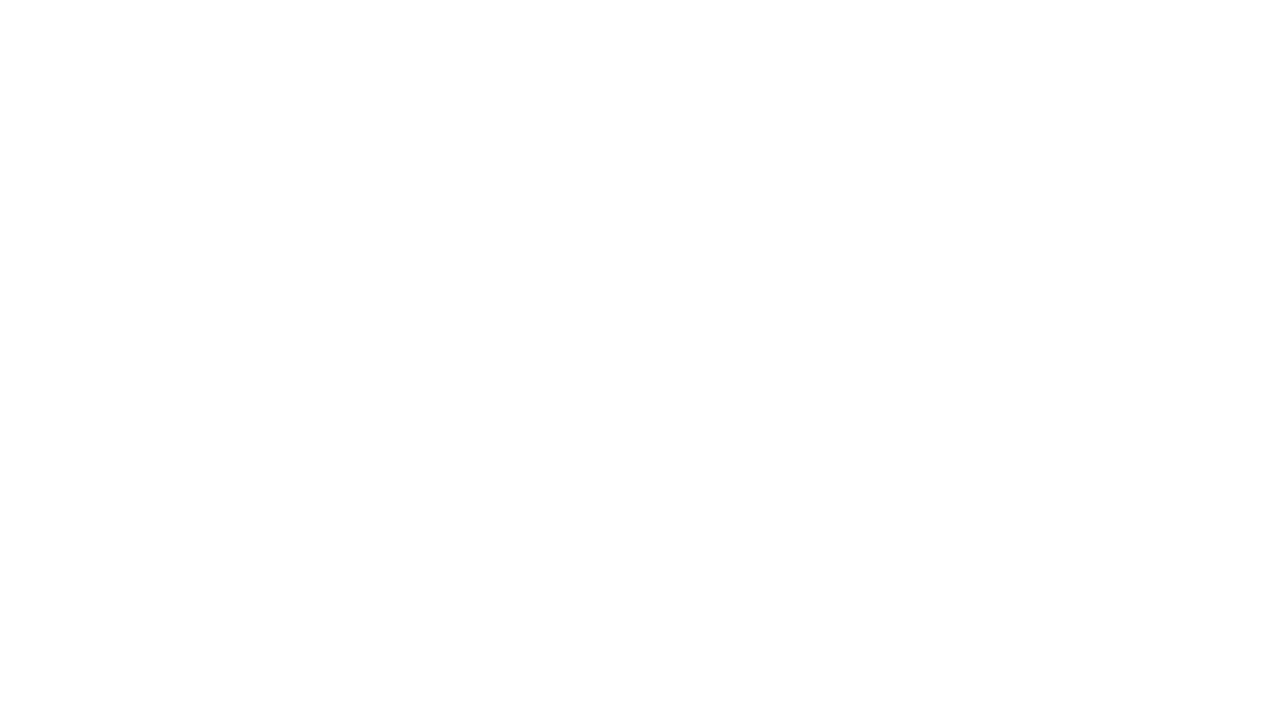
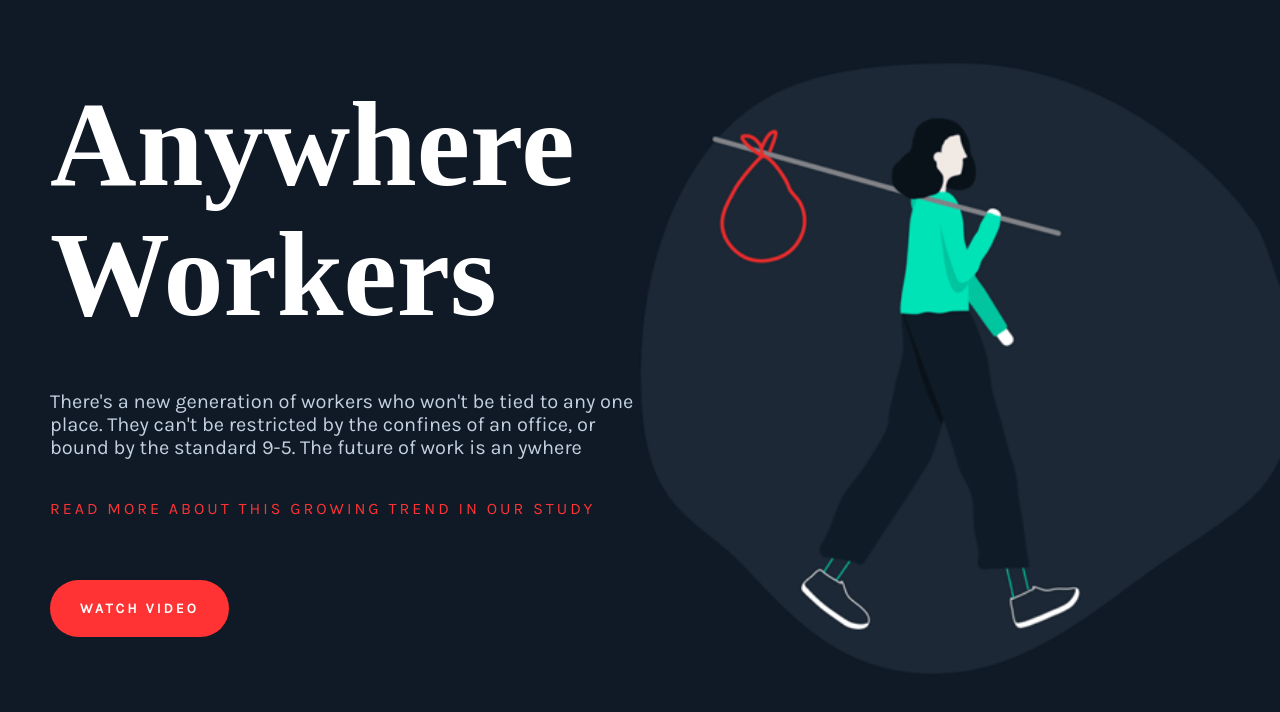
Before and after one commit to EHB-MCT/web1-exercise-04-AhmadNabras, a plain HTML site: page index.html in a window 1280 px wide. Drawn offline with Linux system fonts and the light colour scheme.

Commit message:
CSS en HTML

```diff
--- a/index.html
+++ b/index.html
@@ -5,12 +5,17 @@
     <meta charset="UTF-8">
     <meta http-equiv="X-UA-Compatible" content="IE=edge">
     <meta name="viewport" content="width=device-width, initial-scale=1.0">
-    <title>Google Fonts</title>
+    <title>Anywhere Workers</title>
     <link rel="stylesheet" href="style.css">
 </head>
 
 <body>
-
+    <h1>Anywhere<br>Workers</h1>
+    <p>There's a new generation of workers who won't be tied to any one place.
+        They can't be restricted by the confines
+            of an office, or bound by the standard 9-5. The future of work is an
+        ywhere</p>
+        <p class="read-more">Read more about this growing trend in our study</p>
+        <a href="#">Watch Video</a>
 </body>
-
 </html>
--- a/style.css
+++ b/style.css
@@ -1 +1,45 @@
-/* nothing here */
+@import url('https://fonts.googleapis.com/css2?family=Karla&display=swap');
+
+body {
+    background-color: #0f1a26;
+    margin: 50px;
+    font-family: 'karla', sans-serif;
+    background-image: url(images/anywhere-workers.gif);
+        background-repeat: no-repeat;
+        background-position: right top;
+        background-size: 700px;
+}
+h1 {
+    font-size: 120px;
+    color: #fff;
+    line-height: 130px;
+    margin-bottom: 50px;
+    font-family: 'Spectral', serif;
+}
+
+p {
+    font-size: 20px;
+    color: #c3d0df;
+    width: 50%;
+    margin-bottom: 40px;
+}
+
+.read-more {
+    color: #f33;
+    margin-bottom: 80px;
+    text-transform: uppercase;
+    font-size: 16px;
+    letter-spacing: 3px;
+}
+
+a {
+    background-color: #f33;
+    padding: 20px 30px;
+    border-radius: 30px;
+    color: #FFF;
+    text-transform: uppercase;
+    text-decoration: none;
+    font-size: 14px;
+    font-weight: bold;
+    letter-spacing: 3px;
+}
```
